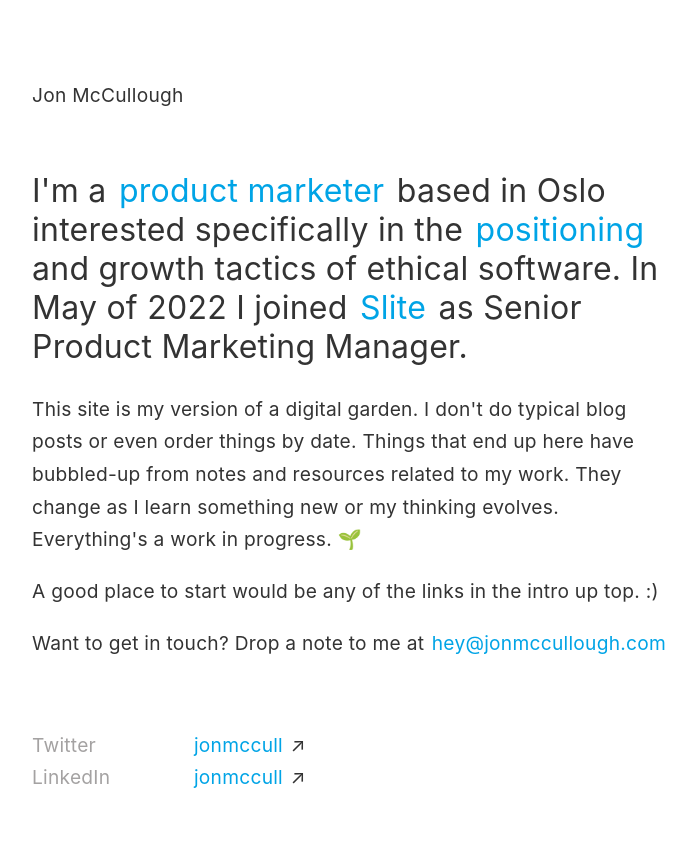
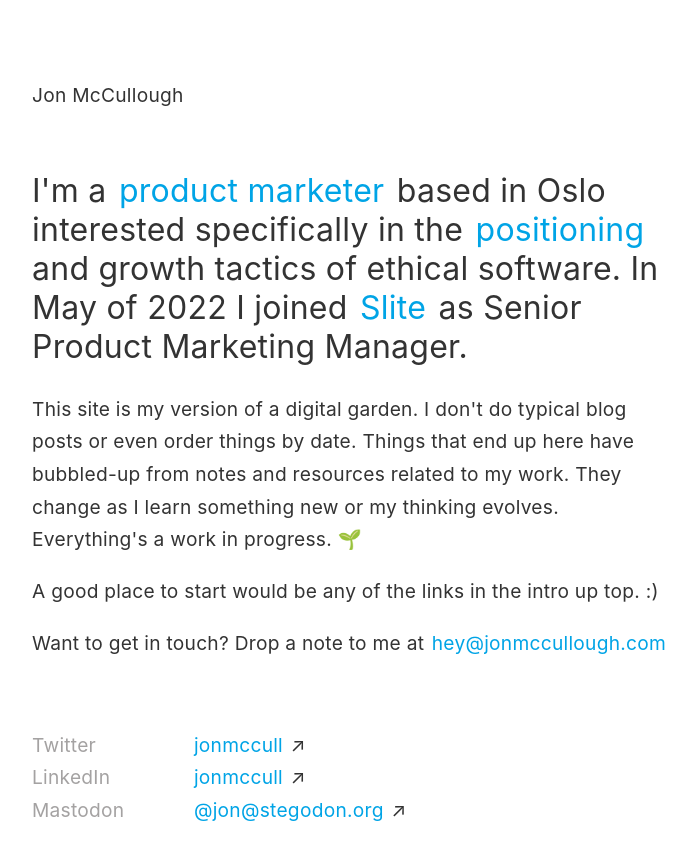
Before and after one commit to jonmccull/digital-garden, a Jekyll site: the page built from _pages/index-page.md, in a window 1280 px wide. Shown: the top 860 px of the page, without its empty margins (288-984 px from the left). Built offline with Jekyll 4.4.1, drawn with Linux system fonts in a browser that asks for light colours.

Commit message:
Update index-page.md

```diff
--- a/_pages/index-page.md
+++ b/_pages/index-page.md
@@ -21,10 +21,12 @@ excerpt: Jon McCullough is a Canadian product marketer based in Norway working a
 	<div style="position: relative; width: 25%; float: left; display: block;">
 	  <p class="grey-text" style="margin: 0;">Twitter</p>
 	  <p class="grey-text" style="margin: 0;">LinkedIn</p>
+	  <p class="grey-text" style="margin: 0;">Mastodon</p>
 	</div>
 	<div style="position: relative; width: 75%; float: left; display: block;">
 	  <p style="margin: 0;"><a target="blank" href="https://twitter.com/jonmccull">jonmccull</a> ↗</p>
 	  <p style="margin: 0;"><a target="blank" href="https://www.linkedin.com/in/jonmccullough/">jonmccull</a> ↗</p>
+	  <p style="margin: 0;"><a rel="me" target="blank" href="https://stegodon.org/@jon">@jon@stegodon.org</a> ↗</p>
 	</div>
 	</div>
   <!-- .social-links -->
```
